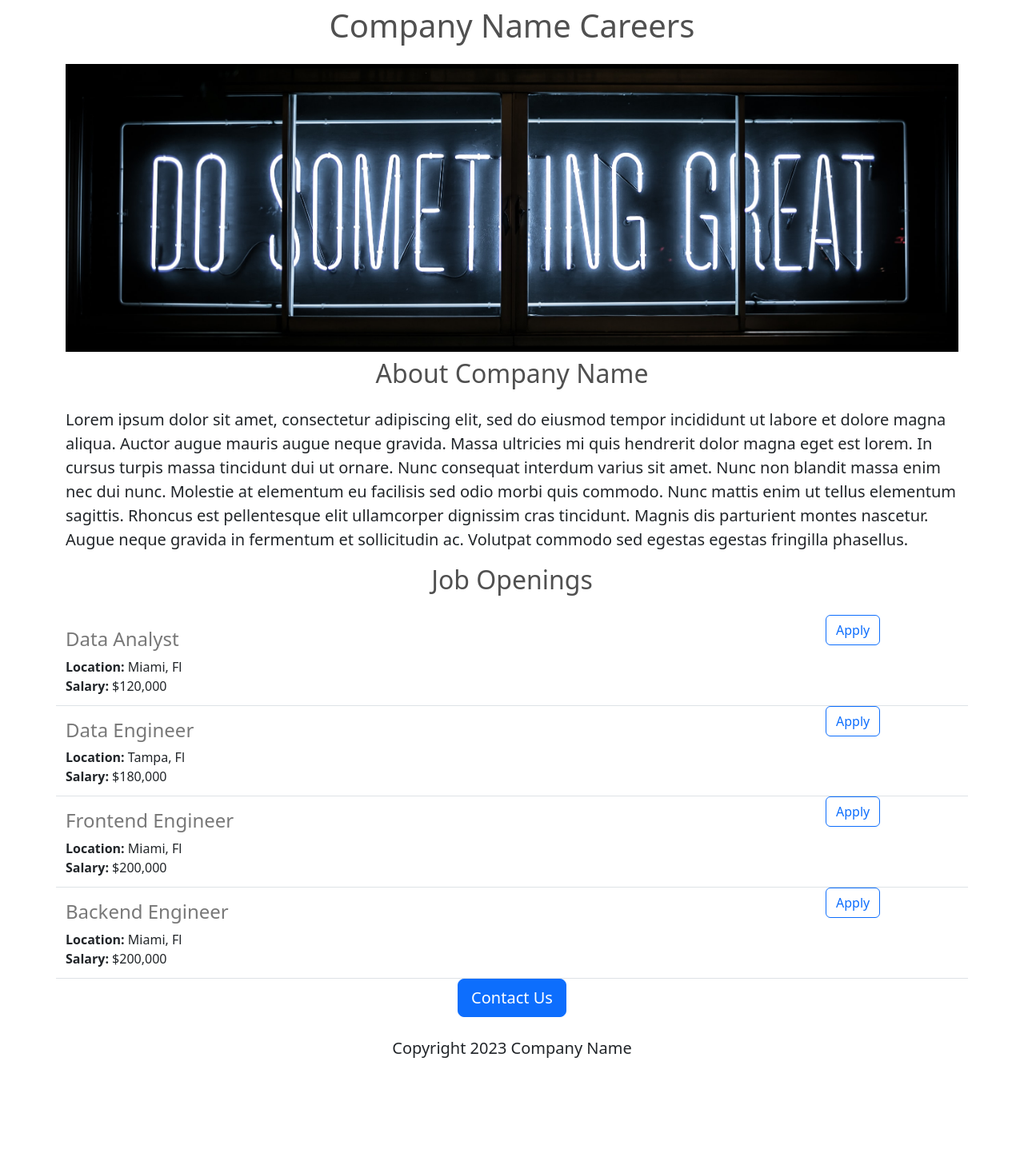
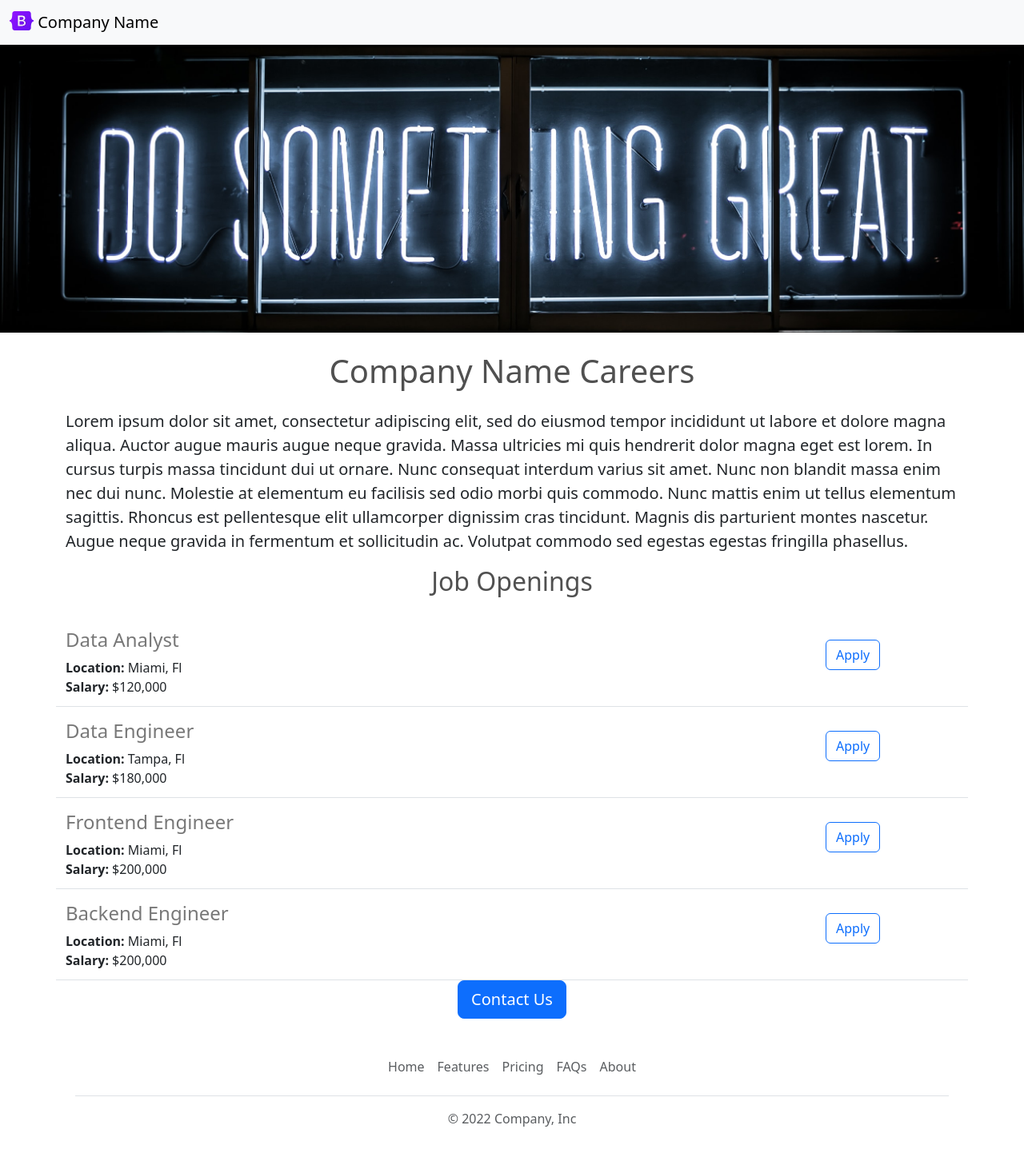
Before and after one commit to ramondh33/python-website-tutorial, a Flask app: page / in a window 1280 px wide. Shown: the whole page at 80% size. Before the commit the page ends 1323 px from the top, so only its background shows below. Run offline with Flask 2, Linux system fonts and the light colour scheme.

Commit message:
Added nav and footer to page and changed style around for the buttons.

```diff
--- a/static/style.css
+++ b/static/style.css
@@ -2,6 +2,7 @@
     width: 100%;
     height: 360px;
     object-fit: cover;
+    margin-bottom: 16px;
 }
 
 h1 {
--- /dev/null
+++ b/templates/footer.html
@@ -0,0 +1,12 @@
+<div class="container">
+    <footer class="py-3 my-4">
+      <ul class="nav justify-content-center border-bottom pb-3 mb-3">
+        <li class="nav-item"><a href="#" class="nav-link px-2 text-muted">Home</a></li>
+        <li class="nav-item"><a href="#" class="nav-link px-2 text-muted">Features</a></li>
+        <li class="nav-item"><a href="#" class="nav-link px-2 text-muted">Pricing</a></li>
+        <li class="nav-item"><a href="#" class="nav-link px-2 text-muted">FAQs</a></li>
+        <li class="nav-item"><a href="#" class="nav-link px-2 text-muted">About</a></li>
+      </ul>
+      <p class="text-center text-muted">&copy; 2022 Company, Inc</p>
+    </footer>
+  </div>
--- a/templates/index.html
+++ b/templates/index.html
@@ -12,10 +12,10 @@
 
     </head>
     <body>
+        {% include 'nav.html' %}
+        <img id="banner" class="img-fluid" src="/static/somethingGreat.jpg" height="320px">
         <div class="container">
             <h1 class="text-center mt-2 mb-4">{{company_name}} Careers</h1>
-            <img id="banner" class="img-fluid" src="/static/somethingGreat.jpg" height="320px">
-            <h2 class="text-center mt-2 mb-4">About {{company_name}}</h2>
             <p class="lead">Lorem ipsum dolor sit amet, consectetur adipiscing elit, sed do eiusmod tempor incididunt ut labore et dolore magna aliqua. Auctor augue mauris augue neque
                 gravida. Massa ultricies mi quis hendrerit dolor magna eget est lorem. In cursus turpis massa tincidunt dui ut ornare. Nunc consequat interdum varius sit
                 amet. Nunc non blandit massa enim nec dui nunc. Molestie at elementum eu facilisis sed odio morbi quis commodo. Nunc mattis enim ut tellus elementum
@@ -29,7 +29,7 @@
             </div>
             <div class="text-center">
                 <button class="btn btn-primary btn-lg">Contact Us</button>
-                <p class="lead mt-4">Copyright 2023 {{company_name}}</p>
+                {% include 'footer.html' %}
             </div>
         </div>
     </body>
--- a/templates/jobitem.html
+++ b/templates/jobitem.html
@@ -13,6 +13,6 @@
         {% endif %}
     </div>
     <div class="col-2">
-        <button type="button" class="btn btn-outline-primary">Apply</button>
+        <button type="button" class="btn btn-outline-primary" style="margin-top:30px;">Apply</button>
     </div>
 </div>
--- /dev/null
+++ b/templates/nav.html
@@ -0,0 +1,9 @@
+<nav class="navbar bg-body-tertiary shadow-sm fixed-top bg-white">
+    <div class="container-fluid">
+      <a class="navbar-brand" href="#">
+        <img src="/static/logo.svg" alt="Logo" width="30" height="24" class="d-inline-block align-text-top">
+        {{company_name}}
+      </a>
+    </div>
+  </nav>
+  <div style="height:56px;"></div>
```
Also changed, not shown: static/logo.svg (added).
